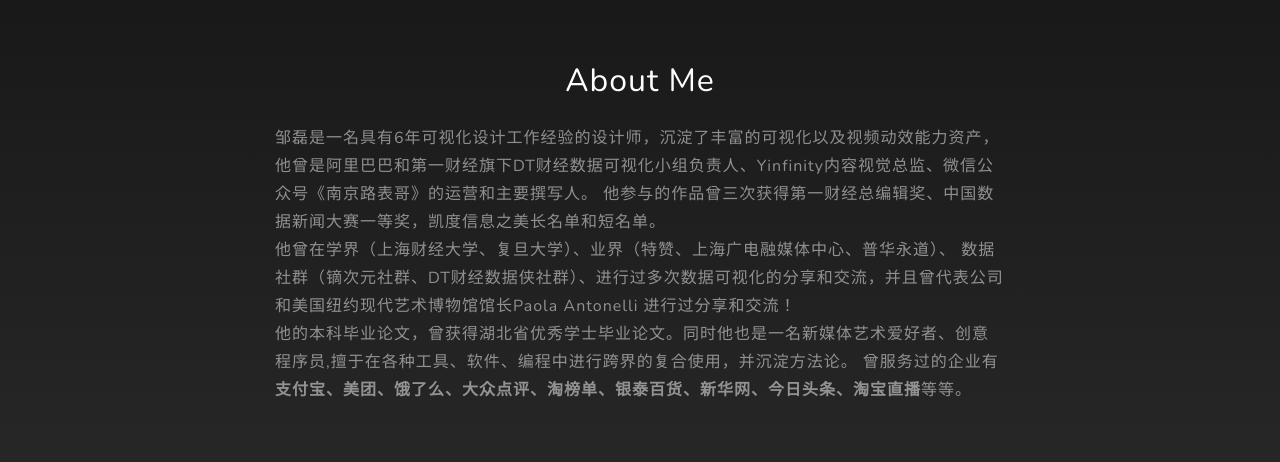
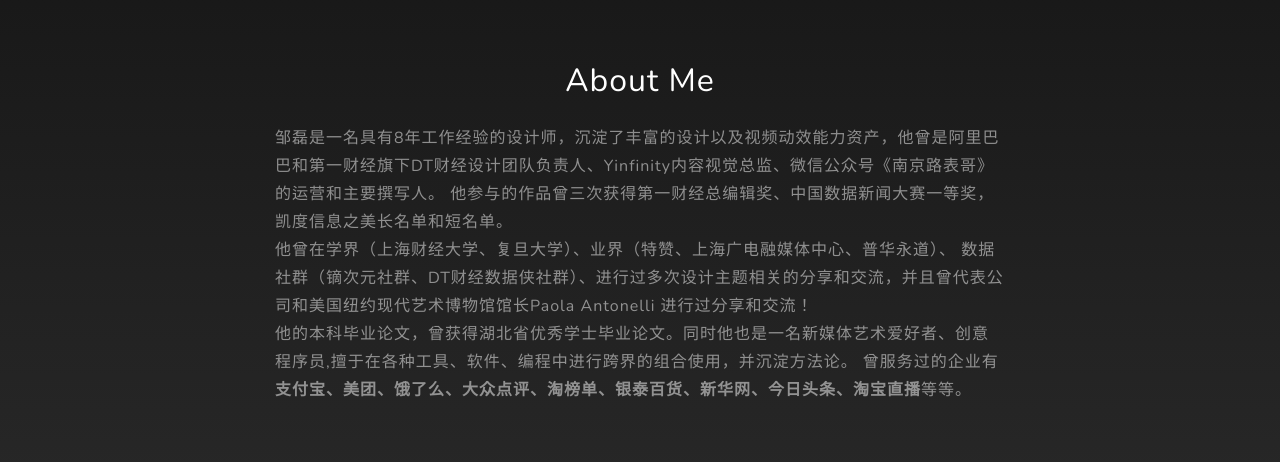
Before and after one commit to LeiZou/newweb, a plain HTML site: page index.html in a window 1280 px wide. Shown: the part 5400-5862 px from the top of the page. Drawn offline with nearby package versions, Linux system fonts and the light colour scheme.

Commit message:
更新简历

```diff
--- a/index.html
+++ b/index.html
@@ -2196,11 +2196,11 @@
           <h2 class="text-white mb-4">About Me</h2>
           <p class="text-white-50" style="text-align:left">
 
-            邹磊是一名具有6年可视化设计工作经验的设计师，沉淀了丰富的可视化以及视频动效能力资产，他曾是阿里巴巴和第一财经旗下DT财经数据可视化小组负责人、Yinfinity内容视觉总监、微信公众号《南京路表哥》的运营和主要撰写人。
+            邹磊是一名具有8年工作经验的设计师，沉淀了丰富的设计以及视频动效能力资产，他曾是阿里巴巴和第一财经旗下DT财经设计团队负责人、Yinfinity内容视觉总监、微信公众号《南京路表哥》的运营和主要撰写人。
             他参与的作品曾三次获得第一财经总编辑奖、中国数据新闻大赛一等奖，凯度信息之美长名单和短名单。<br>
-            他曾在学界（上海财经大学、复旦大学）、业界（特赞、上海广电融媒体中心、普华永道）、 数据社群（镝次元社群、DT财经数据侠社群）、进行过多次数据可视化的分享和交流，并且曾代表公司和美国纽约现代艺术博物馆馆长Paola
+            他曾在学界（上海财经大学、复旦大学）、业界（特赞、上海广电融媒体中心、普华永道）、 数据社群（镝次元社群、DT财经数据侠社群）、进行过多次设计主题相关的分享和交流，并且曾代表公司和美国纽约现代艺术博物馆馆长Paola
             Antonelli 进行过分享和交流！
-            <br>他的本科毕业论文，曾获得湖北省优秀学士毕业论文。同时他也是一名新媒体艺术爱好者、创意程序员,擅于在各种工具、软件、编程中进行跨界的复合使用，并沉淀方法论。
+            <br>他的本科毕业论文，曾获得湖北省优秀学士毕业论文。同时他也是一名新媒体艺术爱好者、创意程序员,擅于在各种工具、软件、编程中进行跨界的组合使用，并沉淀方法论。
             曾服务过的企业有<b>支付宝、美团、饿了么、大众点评、淘榜单、银泰百货、新华网、今日头条、淘宝直播</b>等等。
             <!-- 、瞭望、Evcard、天猫、滴滴、OFO、工银安盛、爱奇艺、腾讯、vivo -->
           </p>
```
